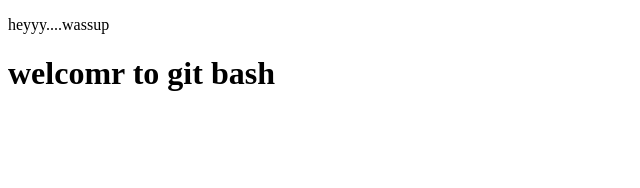
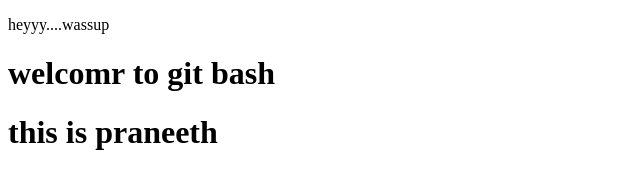
Before and after one commit to praneeth1540/git-test, a website: page index.html in a window 1280 px wide. Shown: the whole page, without its empty margins (0-640 px from the left). Drawn offline with Linux system fonts and the light colour scheme.

Commit message:
4th commit

```diff
--- a/index.html
+++ b/index.html
@@ -4,5 +4,5 @@
 <body>
 <p>heyyy....wassup</p>
 <h1>welcomr to git bash</h1>
-
+<h1>this is praneeth</h1>
 </body>
```
Also changed, not shown: package.json (added, +17 -0 lines), 2 other files.
